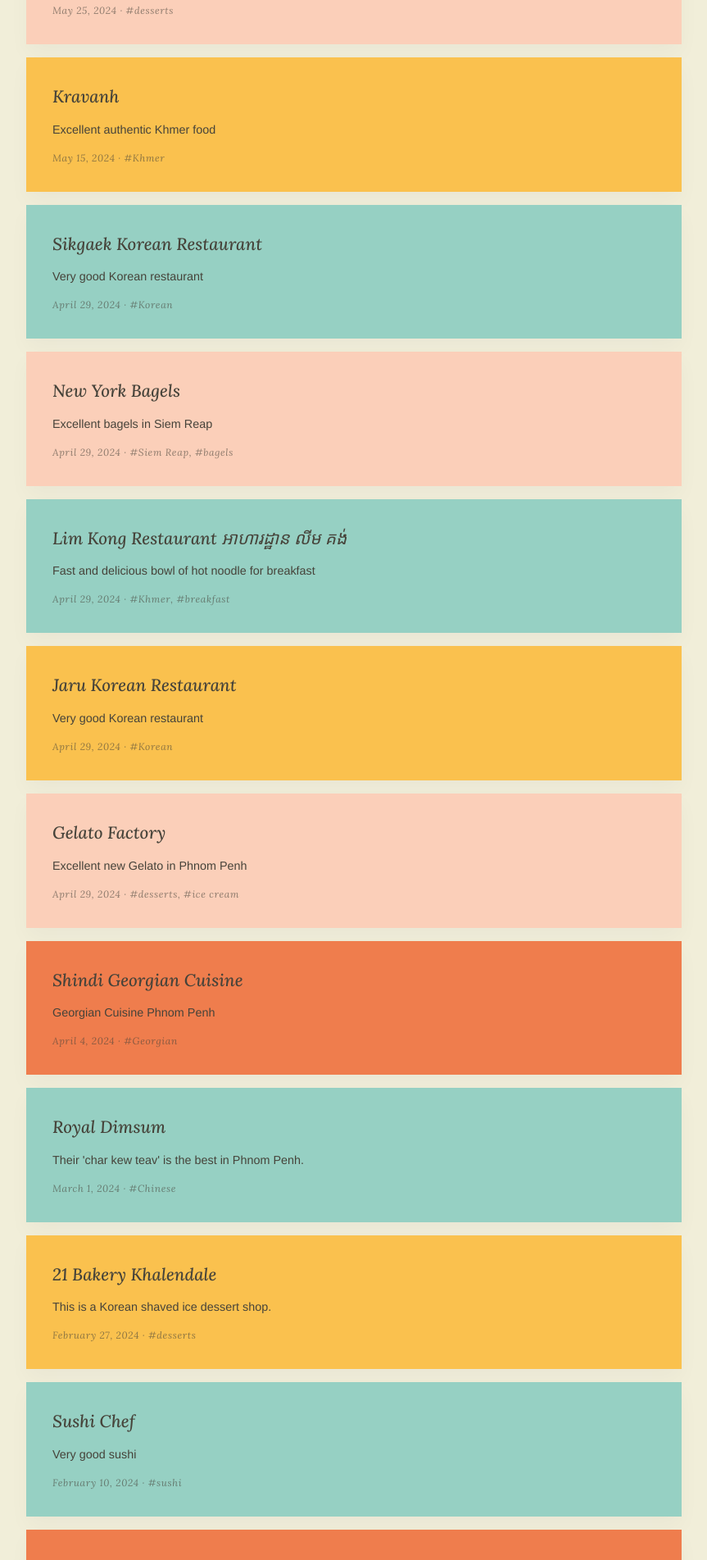
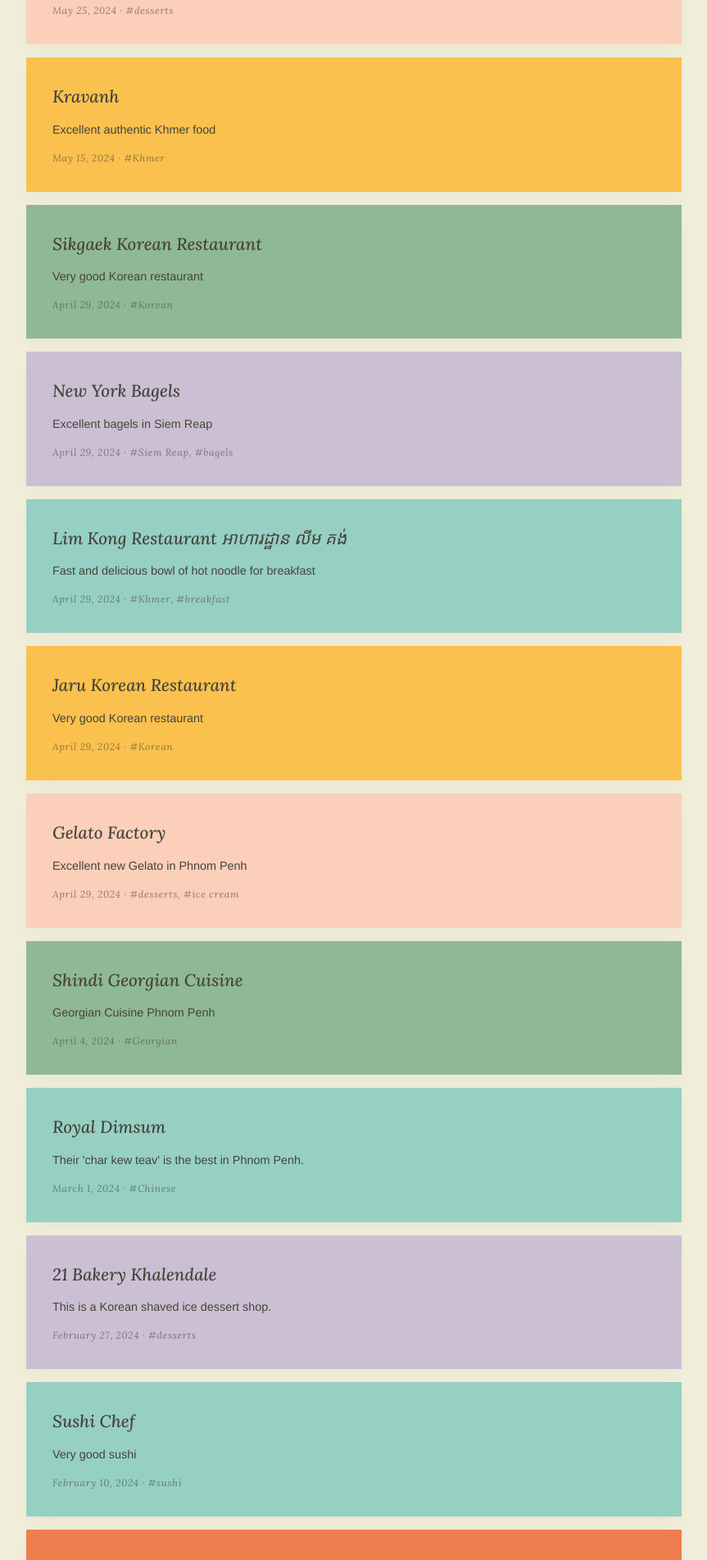
Before and after one commit to yong-lim/eateries, a Jekyll site: the page built from index.html, in a window 1280 px wide. Shown: the part 698-2601 px from the top of the page at 82% size, without its empty margins (208-1071 px from the left). Built offline with Jekyll 4.4.1, drawn with Linux system fonts in a browser that asks for light colours; some web fonts are replaced.

Commit message:
Add two new colors

```diff
--- a/_sass/_layout.scss
+++ b/_sass/_layout.scss
@@ -55,6 +55,12 @@ header, main {
 }
 .card:nth-child(4n) {
   background: #fac14e;
+}
+.card:nth-child(5n) {
+  background: #8fb996;
+}
+.card:nth-child(6n) {
+  background: #cbc0d3;
 }
 
 .card {
```
